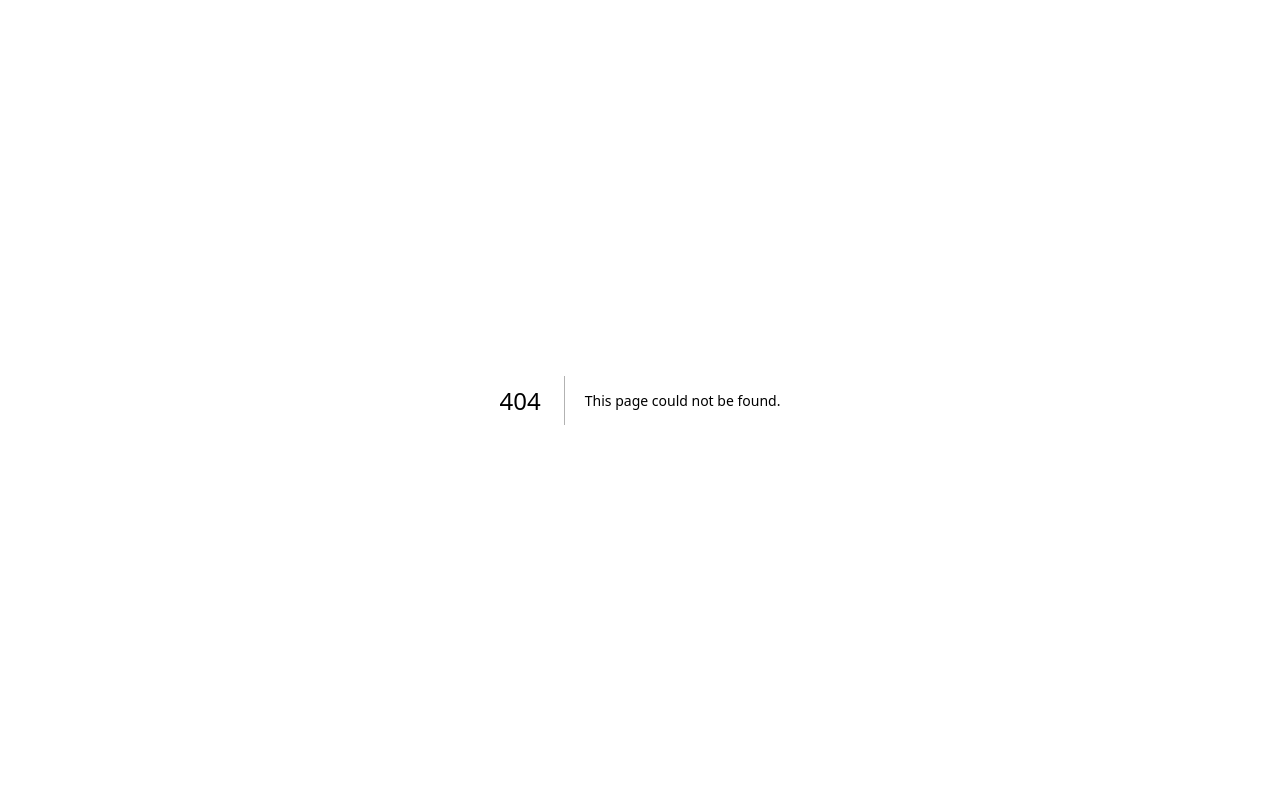
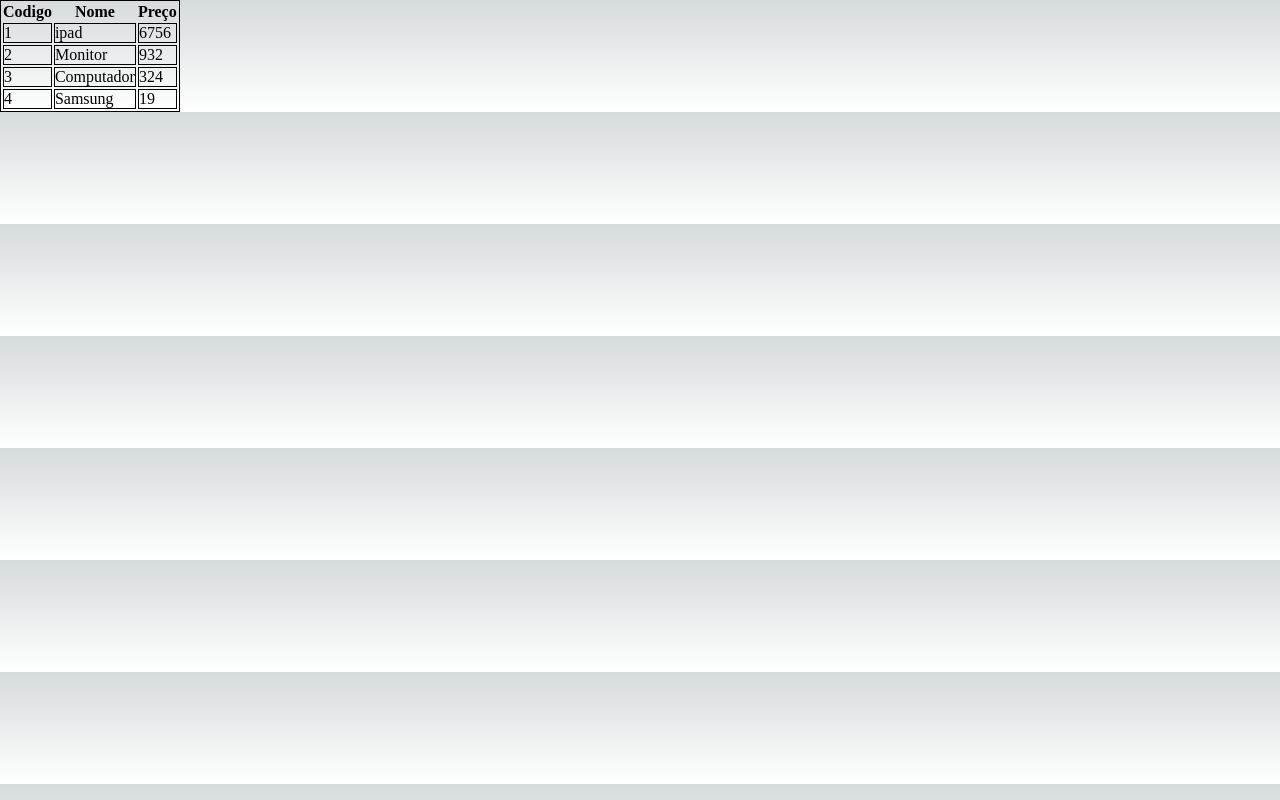
Before and after one commit to Bugmenn/Next, a Next.js app in the folder exercicios/: page /render/repeticao2 in a window 1280 px wide. Before the commit this address had no page. Built offline with nearby package versions, Linux system fonts and the light colour scheme.

Commit message:
new file:   exercicios/data/listaProdutos.js 	new file:   exercicios/model/produto.js 	new file:   exercicios/pages/render/repeticao1.jsx 	new file:   exercicios/pages/render/repeticao2.jsx

```diff
--- /dev/null
+++ b/exercicios/data/listaProdutos.js
@@ -0,0 +1,8 @@
+import Produto from "@/model/produto";
+// cria uma lista com objetos da classe produto
+export default [
+    new Produto(1, "ipad", 6756),
+    new Produto(2, "Monitor", 932),
+    new Produto(3, "Computador", 324),
+    new Produto(4, "Samsung", 19),
+]
--- /dev/null
+++ b/exercicios/model/produto.js
@@ -0,0 +1,23 @@
+export default class Produto {
+    #id
+    #nome
+    #preco
+
+    constructor(id, nome, preco) {
+        this.#id = id
+        this.#nome = nome
+        this.#preco = preco
+    }
+
+    get id() {
+        return this.#id
+    }
+
+    get nome() {
+        return this.#nome
+    }
+
+    get preco() {
+        return this.#preco
+    }
+}
--- /dev/null
+++ b/exercicios/pages/render/repeticao2.jsx
@@ -0,0 +1,34 @@
+import listaProdutos from "@/data/listaProdutos"
+
+export default function repeticao2() {
+    function renderLinhas() {
+        return listaProdutos.map(produto => {
+            return (
+                <tr key={produto.id}>
+                    <td style={comBorda}>{produto.id}</td>
+                    <td style={comBorda}>{produto.nome}</td>
+                    <td style={comBorda}>{produto.preco}</td>
+                </tr>
+            )
+        })
+    }
+
+    const comBorda = {border: "1px solid #000"}
+
+    return (
+        <div>
+            <table style={comBorda}>
+                <thead>
+                    <tr>
+                        <th>Codigo</th>
+                        <th>Nome</th>
+                        <th>Preço</th>
+                    </tr>
+                </thead>
+                <tbody>
+                    {renderLinhas()}
+                </tbody>
+            </table>
+        </div>
+    )
+}
```
Also changed, not shown: exercicios/pages/render/repeticao1.jsx (added, +38 -0 lines).
